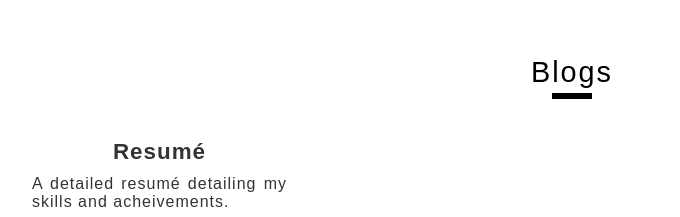
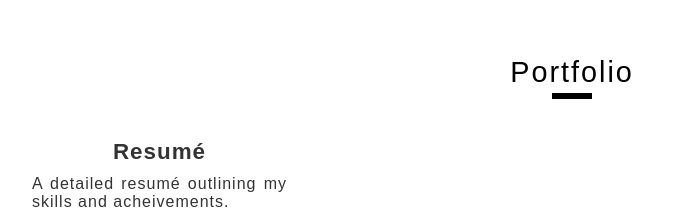
Before and after one commit to njerikahoro/njerikahoro.github.io, a plain HTML site: page index.html in a window 1280 px wide. Shown: the part 1644-1861 px from the top of the page, 68-748 px from the left. Drawn offline with Linux system fonts and the light colour scheme; a web font is replaced by a local one.

Commit message:
Update index.html

```diff
--- a/index.html
+++ b/index.html
@@ -18,7 +18,7 @@
         <li><a href="#home" onclick="toggleMenu();">Home</a></li>
         <li><a href="#about" onclick="toggleMenu();">About</a></li>
         <li><a href="#contact" onclick="toggleMenu();">Contact</a></li>
-        <li><a href="#blogs" onclick="toggleMenu();">Blogs</a></li>
+        <li><a href="#blogs" onclick="toggleMenu();">Portfolio</a></li>
     </ul>
 
     <!--Banner-->
@@ -55,7 +55,7 @@
     <!-- Latest Blog Post-->
     <section class="post" id="blogs">
         <div class="title">
-            <h2>Blogs</h2>
+            <h2>Portfolio</h2>
         </div>
         <div class="contentBx">
                 <div class="postBox">
@@ -67,7 +67,7 @@
                             Resumé
                         </h2>
                         <p>
-                            A detailed resumé detailing my skills and acheivements.
+                            A detailed resumé outlining my skills and acheivements.
                         </p>
                         <a href="assets/documents/njerikahoro-cv.pdf" class="btn">View</a>
                     </div>
```
